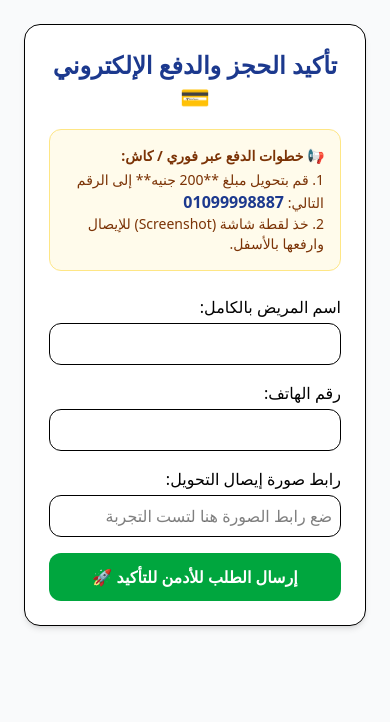
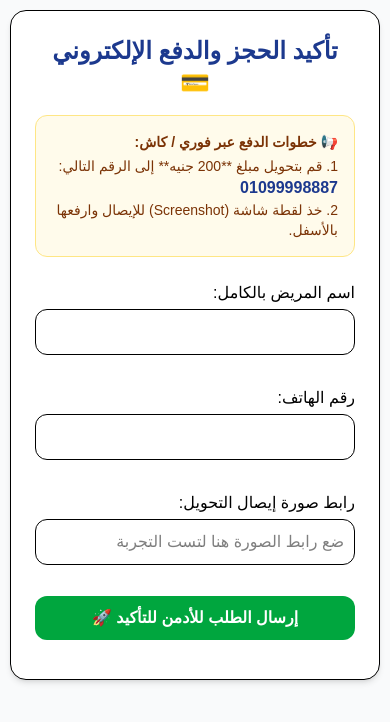
Before and after one commit to karim-ali375/hospital-managment-system, a website: page public/booking.html in a window 390 px wide. Drawn offline with nearby package versions, Linux system fonts and the light colour scheme.

Commit message:
add mobile styling to booking page

```diff
--- a/public/booking.html
+++ b/public/booking.html
@@ -2,8 +2,34 @@
 <html lang="ar" dir="rtl">
 <head>
     <meta charset="UTF-8">
+    <meta name="viewport" content="width=device-width, initial-scale=1.0">
     <title>تأكيد الحجز والدفع - فوري</title>
     <script src="https://cdn.jsdelivr.net/npm/@tailwindcss/browser@4"></script>
+
+
+<meta name="viewport" content="width=device-width, initial-scale=1.0">
+
+<style>
+    * {
+        box-sizing: border-box;
+    }
+    body {
+        margin: 0;
+        padding: 10px;
+        font-family: sans-serif;
+    }
+    /* بنجبر أي فورم أو جدول أو حاوية رئيسية إنها متطلعش برة شاشة الموبايل */
+    form, table, .container, div {
+        max-width: 100% !important;
+    }
+    input, select, textarea, button {
+        width: 100% !important; /* بيخلي الخانات تاخد عرض الشاشة بشكل شيك بدل ما تطلع برة */
+        margin-bottom: 15px;
+        padding: 10px;
+    }
+</style>
+
+
 </head>
 <body class="bg-gray-50 p-6 font-sans">
     <div class="max-w-md mx-auto bg-white p-6 rounded-2xl shadow-md border">
```
